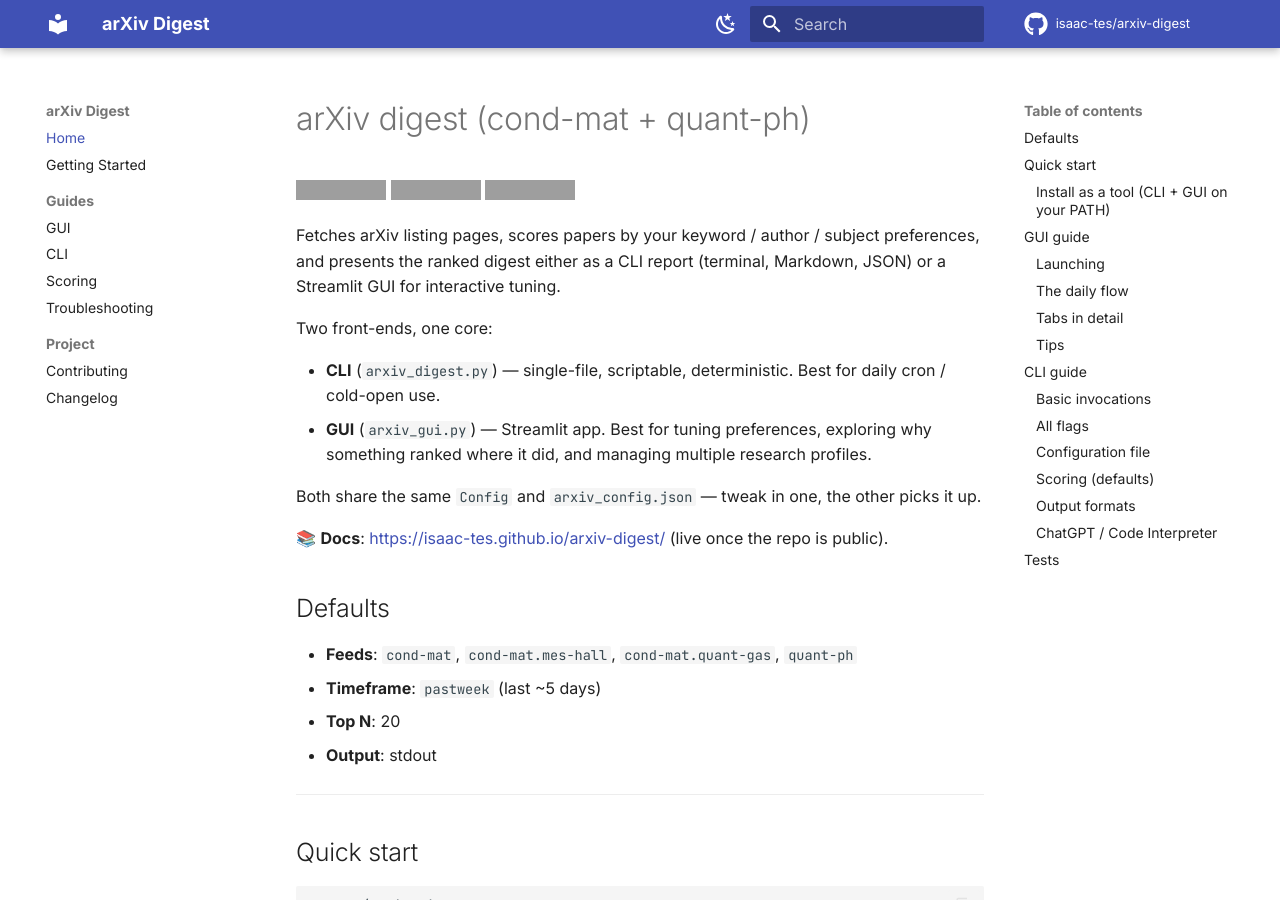
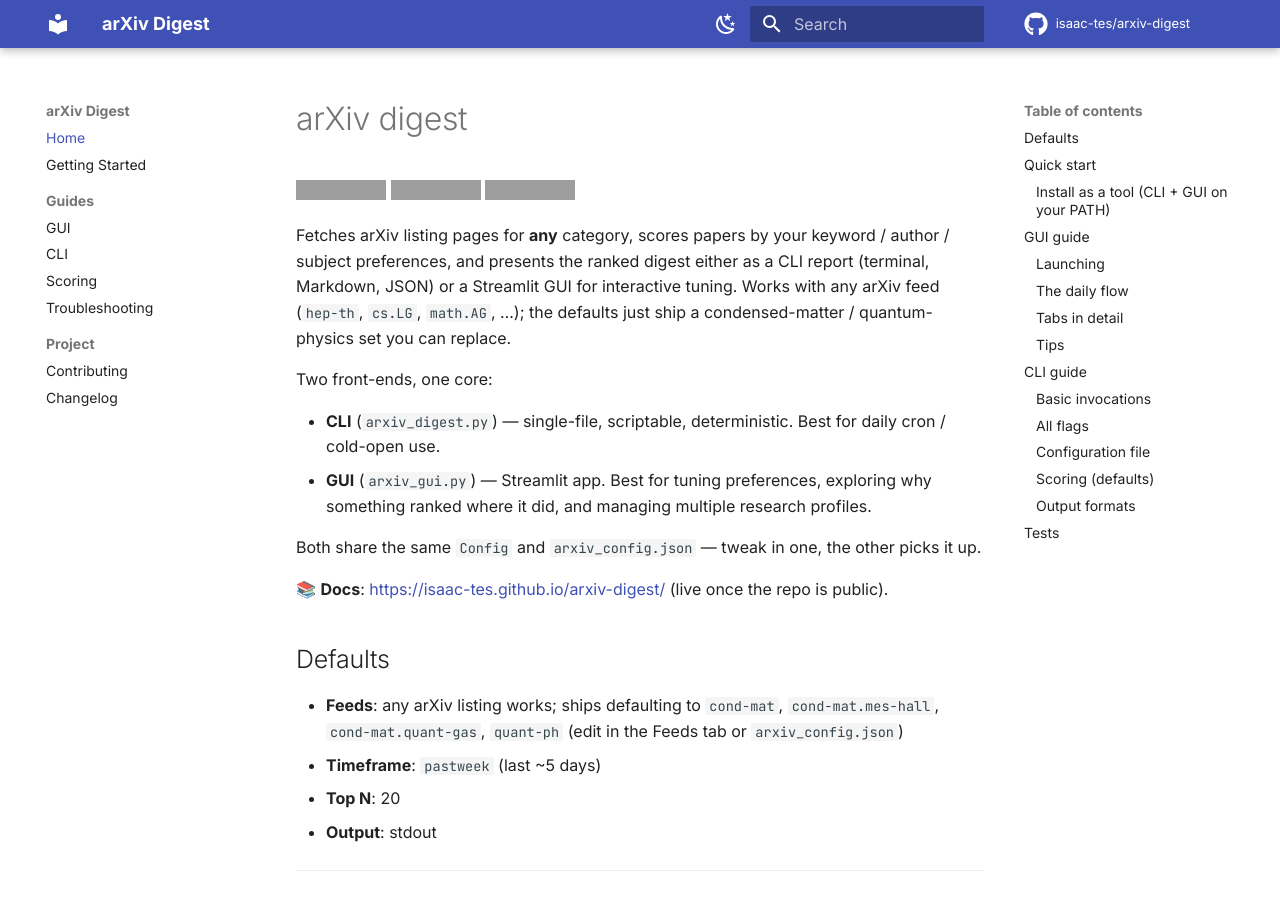
Before and after one commit to isaac-tes/arxiv-digest, an MkDocs documentation site: the page built from docs/index.md, in a window 1280 px wide and 900 px high. Built offline with MkDocs 1.6.1 and Material for MkDocs 9.7.7, drawn with Linux system fonts in a browser that asks for light colours; comment, search, counter and statistics services are not loaded; some of the changed text lies outside the part shown; grey boxes are pictures that could not be loaded.

Commit message:
Release v0.3.0: filters, per-feed scoring, GUI highlighting; generalize README
- Bump version 0.2.0 -> 0.3.0; CHANGELOG 0.3.0 entry.
- Generalize README/index/descriptions: drop 'cond-mat + quant-ph' branding —
  works with any arXiv category (defaults stay cond-mat/quant-ph).
- README/index scoring synced to feed_weights model.
- Remove ChatGPT / Code Interpreter section from README.

Co-Authored-By: Claude Opus 4.8 <noreply@anthropic.com>

````diff
--- a/docs/index.md
+++ b/docs/index.md
@@ -1,10 +1,10 @@
-# arXiv digest (cond-mat + quant-ph)
+# arXiv digest
 
 [![CI](https://github.com/isaac-tes/arxiv-digest/actions/workflows/ci.yml/badge.svg)](https://github.com/isaac-tes/arxiv-digest/actions/workflows/ci.yml)
 [![License: MIT](https://img.shields.io/badge/License-MIT-yellow.svg)](https://github.com/isaac-tes/arxiv-digest/blob/main/LICENSE)
 [![Python: 3.12+](https://img.shields.io/badge/Python-3.12+-blue.svg)](https://www.python.org/downloads/)
 
-Fetches arXiv listing pages, scores papers by your keyword / author / subject preferences, and presents the ranked digest either as a CLI report (terminal, Markdown, JSON) or a Streamlit GUI for interactive tuning.
+Fetches arXiv listing pages for **any** category, scores papers by your keyword / author / subject preferences, and presents the ranked digest either as a CLI report (terminal, Markdown, JSON) or a Streamlit GUI for interactive tuning. Works with any arXiv feed (`hep-th`, `cs.LG`, `math.AG`, …); the defaults just ship a condensed-matter / quantum-physics set you can replace.
 
 Two front-ends, one core:
 
@@ -17,7 +17,7 @@ Both share the same `Config` and `arxiv_config.json` — tweak in one, the other
 
 ## Defaults
 
-- **Feeds**: `cond-mat`, `cond-mat.mes-hall`, `cond-mat.quant-gas`, `quant-ph`
+- **Feeds**: any arXiv listing works; ships defaulting to `cond-mat`, `cond-mat.mes-hall`, `cond-mat.quant-gas`, `quant-ph` (edit in the Feeds tab or `arxiv_config.json`)
 - **Timeframe**: `pastweek` (last ~5 days)
 - **Top N**: 20
 - **Output**: stdout
@@ -75,7 +75,7 @@ The first time you launch, the app loads `arxiv_config.json` if present in the p
 - **Authors** — same pattern for `named_authors`. Default +6 per match. Match is case-insensitive substring on author string.
 - **Low priority** — penalty list. If *any* term matches, the paper takes the *Low-priority penalty* (default −5) — once, not per hit.
 - **Feeds** — `name → URL` editor. Add custom arXiv lists (e.g. `hep-th=https://arxiv.org/list/hep-th/new`). The `/new` / `/pastweek` suffix is rewritten by the timeframe selector at fetch time, so you can paste any base URL.
-- **Scoring** — number inputs for each weight: per-keyword bonus, per-author bonus, low-priority penalty, long-abstract bonus, the abstract-length threshold, and a **per-feed subject bonus** for every configured feed (defaults `cond-mat.quant-gas` +4, `cond-mat.mes-hall` +4, `quant-ph` +2). *Apply weights* makes the change live; *Reset to defaults* puts it back.
+- **Scoring** — number inputs for each weight: per-keyword bonus, per-author bonus, low-priority penalty, long-abstract bonus, the abstract-length threshold, and a **per-feed subject bonus** for every configured feed (subject scoring is driven by `feed_weights`; defaults `cond-mat.quant-gas` +4, `cond-mat.mes-hall` +4, `quant-ph` +2). *Apply weights* makes the change live; *Reset to defaults* puts it back.
 - **Profiles** — save the current full config under a name (e.g. `topology-mode`, `quantum-gas-mode`). Files live in `~/.arxiv_scraper/profiles/<name>.json`. Buttons: **Load**, **Export** (download JSON), **Delete**, **Import** (upload JSON). Below: **Write project config** dumps the current config to `arxiv_config.json` next to `arxiv_digest.py`, which is what the **CLI** picks up on the next run — use this to push your GUI tweaks back into your daily CLI digest.
 
 ### Tips
@@ -158,7 +158,7 @@ The `--add-* / --remove-* / --rename-*` flags only stick if combined with `--sav
 }
 ```
 
-The CLI never exposes flags for `weights` — to tune scoring weights, use the GUI's Scoring tab and click *Write project config*, or hand-edit the JSON. Subject scoring is driven by `feed_weights` (a bonus per feed); configs written before this change auto-migrate on load.
+The CLI never exposes flags for `weights` — to tune scoring weights, use the GUI's Scoring tab and click *Write project config*, or hand-edit the JSON. Subject scoring is driven by `feed_weights` (a bonus per feed name found in a paper's subjects); configs written before v0.3.0 auto-migrate on load.
 
 ### Scoring (defaults)
 
@@ -166,11 +166,11 @@ The CLI never exposes flags for `weights` — to tune scoring weights, use the G
 |------|---------------|
 | Per matched core keyword | **+6** |
 | Per matched named author | **+6** (author list only) |
-| Per-feed subject bonus | **per feed** — `cond-mat.quant-gas` +4, `cond-mat.mes-hall` +4, `quant-ph` +2 |
+| Per-feed subject bonus | **per feed** — e.g. `cond-mat.quant-gas` +4, `cond-mat.mes-hall` +4, `quant-ph` +2 |
 | Any low-priority term matches (applied once) | **−5** |
 | Abstract longer than 200 chars | **+1** |
 
-Scalar weights live in `weights`; subject scoring in `feed_weights` — both configurable in `arxiv_config.json` or the GUI Scoring tab.
+Scalar weights live in `weights`; subject scoring in `feed_weights` — both configurable in `arxiv_config.json` or the GUI Scoring tab. Any arXiv category works: add a feed, give it a `feed_weights` bonus.
 
 ### Output formats
 
@@ -178,18 +178,6 @@ Scalar weights live in `weights`; subject scoring in `feed_weights` — both con
 - **JSON** (`--output-json`): structured data with `generated_at`, `feed_urls`, `top_n`, `total_papers`, and the ranked `entries`.
 - **Markdown** (`--output-markdown`): formatted for Notion / Obsidian / Slack.
 - **Plain text**: redirect stdout — `... > digest.txt`.
-
-### ChatGPT / Code Interpreter
-
-The CLI is single-file by design — paste `arxiv_digest.py` into ChatGPT and run:
-
-```
-Save this as arxiv_digest.py and run:
-python arxiv_digest.py --feed cond-mat --top 12 --timeframe today --output-json
-Show me the output.
-```
-
-Requires Code Interpreter / Advanced Data Analysis mode for network access.
 
 ---
 
--- a/mkdocs.yml
+++ b/mkdocs.yml
@@ -2,7 +2,7 @@ site_name: arXiv Digest
 site_url: https://isaac-tes.github.io/arxiv-digest/
 site_author: isaac-tes
 site_description: >-
-  Score and rank fresh arXiv cond-mat / quant-ph papers from a CLI or a
+  Score and rank fresh arXiv papers from any category, via a CLI or a
   Streamlit GUI.
 
 repo_name: isaac-tes/arxiv-digest
--- a/pyproject.toml
+++ b/pyproject.toml
@@ -4,8 +4,8 @@ build-backend = "hatchling.build"
 
 [project]
 name = "arxiv-digest"
-version = "0.2.0"
-description = "Score and rank fresh arXiv cond-mat / quant-ph papers from a CLI or a Streamlit GUI."
+version = "0.3.0"
+description = "Score and rank fresh arXiv papers from any category, via a CLI or a Streamlit GUI."
 readme = "README.md"
 license = { text = "MIT" }
 authors = [{ name = "isaac-tes", email = "isaac-tes" }]
````
Also changed, not shown: CHANGELOG.md (+18 -0 lines), README.md (+12 -23 lines).
